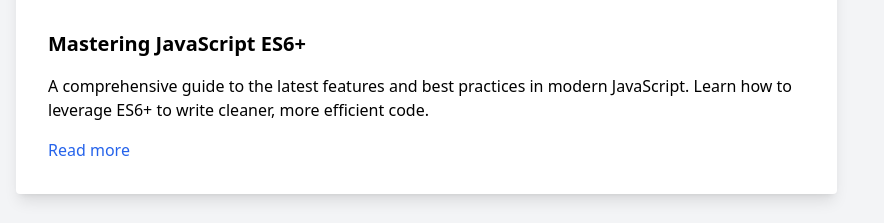
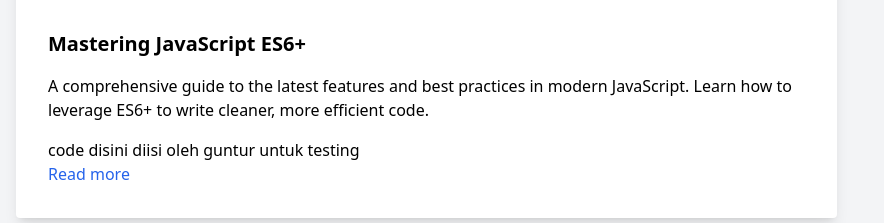
Before and after one commit to thegoner24/test-deployment, a plain HTML site: page index.html in a window 1280 px wide. Shown: the part 1714-1937 px from the top of the page, without its empty margins (0-884 px from the left). Drawn offline with nearby package versions, Linux system fonts and the light colour scheme.

Commit message:
add paragrhaph line test for guntur

```diff
--- a/index.html
+++ b/index.html
@@ -109,6 +109,9 @@
                       A comprehensive guide to the latest features and best
                       practices in modern JavaScript. Learn how to leverage ES6+
                       to write cleaner, more efficient code.
+                    </p>
+                    <p>
+                      code disini diisi oleh guntur untuk testing
                     </p>
                     <a class="text-blue-600 hover:underline" href="#"
                       >Read more</a
```
